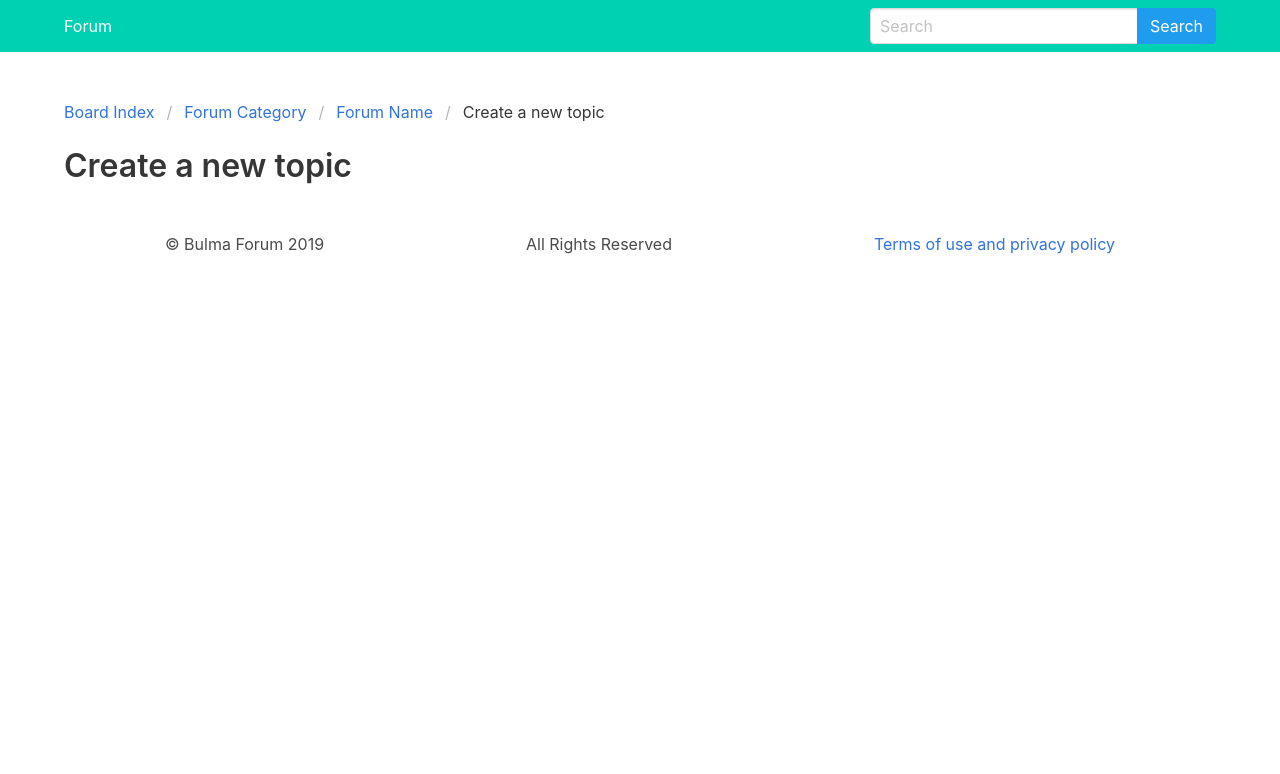
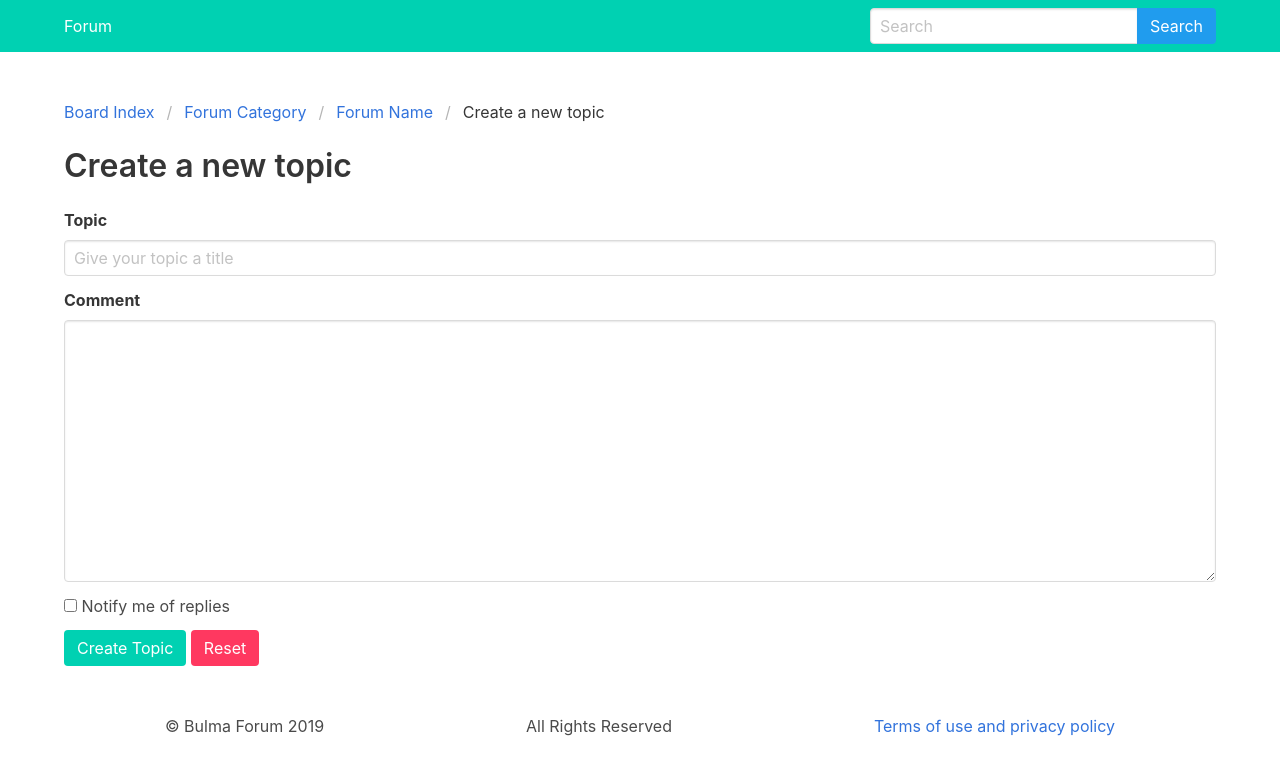
Before and after one commit to marb61a/bulma-forum, a plain HTML site: page new-topic.html in a window 1280 px wide. Drawn offline with Linux system fonts and the light colour scheme.

Commit message:
Updated new-topic file with topic form

```diff
--- a/new-topic.html
+++ b/new-topic.html
@@ -52,8 +52,34 @@
                         </li>
                     </ul>
                 </nav>
+
+                <!--New Topic Form-->
                 <h2 class="title">Create a new topic</h2>
-
+                <form id="new-post">
+                    <div class="field">
+                        <label class="label" for="topic">Topic</label>
+                        <div class="control">
+                            <input type="text" class="input" id="input" placeholder="Give your topic a title" required>
+                        </div>
+                    </div>
+                    <div class="field">
+                        <label class="label" for="comment">Comment</label>
+                        <textarea class="textarea" id="comment" rows="10" placeholder="Write your comment here" required>
+                        </textarea>
+                    </div>
+                    <div class="field">
+                        <label class="checkbox">
+                            <input type="checkbox" id="checkbox" value="notification">
+                            Notify me of replies
+                        </label>
+                    </div>
+                    <button type="submit" class="button is-primary">
+                        Create Topic
+                    </button>
+                    <button type="reset" class="button is-danger">
+                        Reset
+                    </button>
+                </form>
             </div>
         </section>
 
```
Also changed, not shown: post.html (+1 -1 lines).
